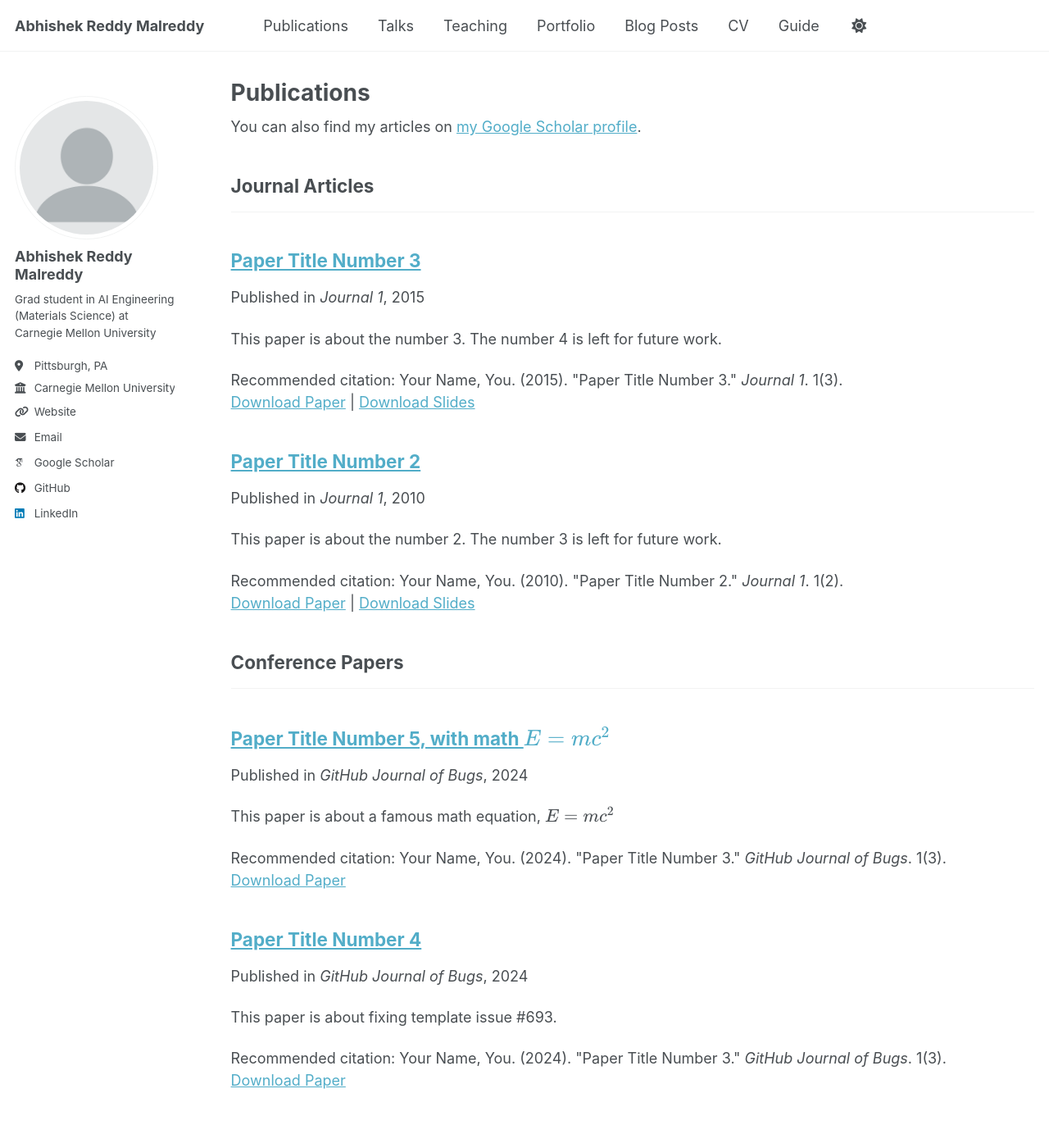
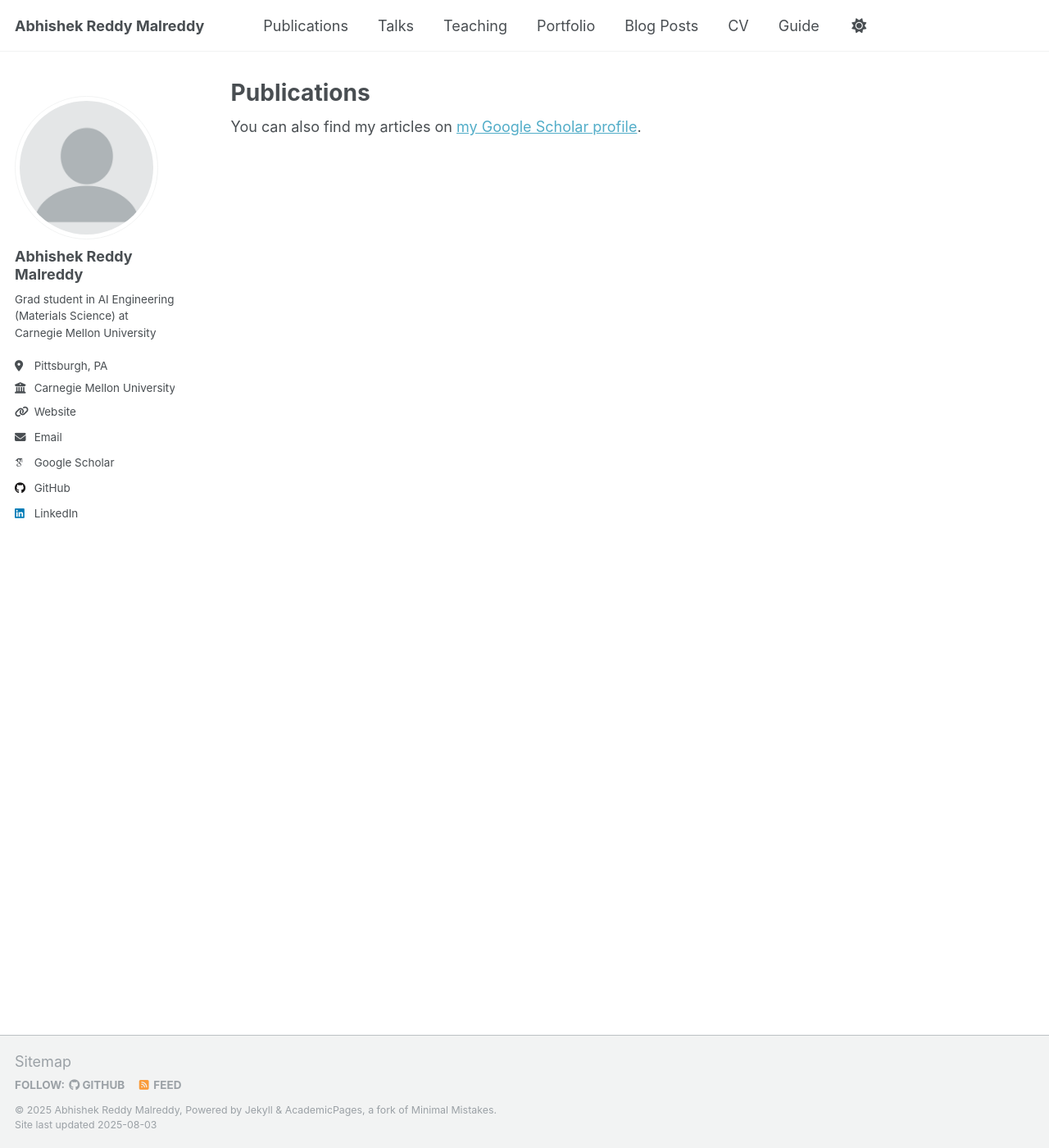
Before and after one commit to abhishekredy18/abhishekredy18.github.io, a Jekyll site: the page built from _pages/publications.html, in a window 1280 px wide and 1400 px high. Shown: the whole window at 82% size. Built offline with Jekyll 4.4.1, drawn with Linux system fonts in a browser that asks for light colours; some web fonts are replaced; a script that is not in the unit is left out.

Commit message:
publication update

```diff
--- a/_publications/2010-10-01-paper-title-number-2.md
+++ /dev/null
@@ -1,14 +0,0 @@
----
-title: "Paper Title Number 2"
-collection: publications
-category: manuscripts
-permalink: /publication/2010-10-01-paper-title-number-2
-excerpt: 'This paper is about the number 2. The number 3 is left for future work.'
-date: 2010-10-01
-venue: 'Journal 1'
-slidesurl: 'http://academicpages.github.io/files/slides2.pdf'
-paperurl: 'http://academicpages.github.io/files/paper2.pdf'
-citation: 'Your Name, You. (2010). &quot;Paper Title Number 2.&quot; <i>Journal 1</i>. 1(2).'
----
-
-The contents above will be part of a list of publications, if the user clicks the link for the publication than the contents of section will be rendered as a full page, allowing you to provide more information about the paper for the reader. When publications are displayed as a single page, the contents of the above "citation" field will automatically be included below this section in a smaller font.
--- a/_publications/2015-10-01-paper-title-number-3.md
+++ /dev/null
@@ -1,14 +0,0 @@
----
-title: "Paper Title Number 3"
-collection: publications
-category: manuscripts
-permalink: /publication/2015-10-01-paper-title-number-3
-excerpt: 'This paper is about the number 3. The number 4 is left for future work.'
-date: 2015-10-01
-venue: 'Journal 1'
-slidesurl: 'http://academicpages.github.io/files/slides3.pdf'
-paperurl: 'http://academicpages.github.io/files/paper3.pdf'
-citation: 'Your Name, You. (2015). &quot;Paper Title Number 3.&quot; <i>Journal 1</i>. 1(3).'
----
-
-The contents above will be part of a list of publications, if the user clicks the link for the publication than the contents of section will be rendered as a full page, allowing you to provide more information about the paper for the reader. When publications are displayed as a single page, the contents of the above "citation" field will automatically be included below this section in a smaller font.
--- a/_publications/2025-06-08-paper-title-number-5.md
+++ /dev/null
@@ -1,13 +0,0 @@
----
-title: "Paper Title Number 5, with math $$E=mc^2$$"
-collection: publications
-category: conferences
-permalink: /publication/2024-02-17-paper-title-number-4
-excerpt: 'This paper is about a famous math equation, $$E=mc^2$$'
-date: 2024-02-17
-venue: 'GitHub Journal of Bugs'
-paperurl: 'http://academicpages.github.io/files/paper3.pdf'
-citation: 'Your Name, You. (2024). &quot;Paper Title Number 3.&quot; <i>GitHub Journal of Bugs</i>. 1(3).'
----
-
-Using [MathJax](https://www.mathjax.org/) in the description is supported - $$E=mc^2$$ - however, the use must be mindful that the default delimiters are `$$...$$` and `\\[...\\]` which differs from the `$...$` that is typically expected.
```
Also changed, not shown: _publications/2024-01-02-paper-title-number-1.md (renamed from _publications/2009-10-01-paper-title-number-1.md, +5 -5 lines), _publications/2024-02-17-paper-title-number-4.md (deleted, +0 -13 lines), 3 other files.
